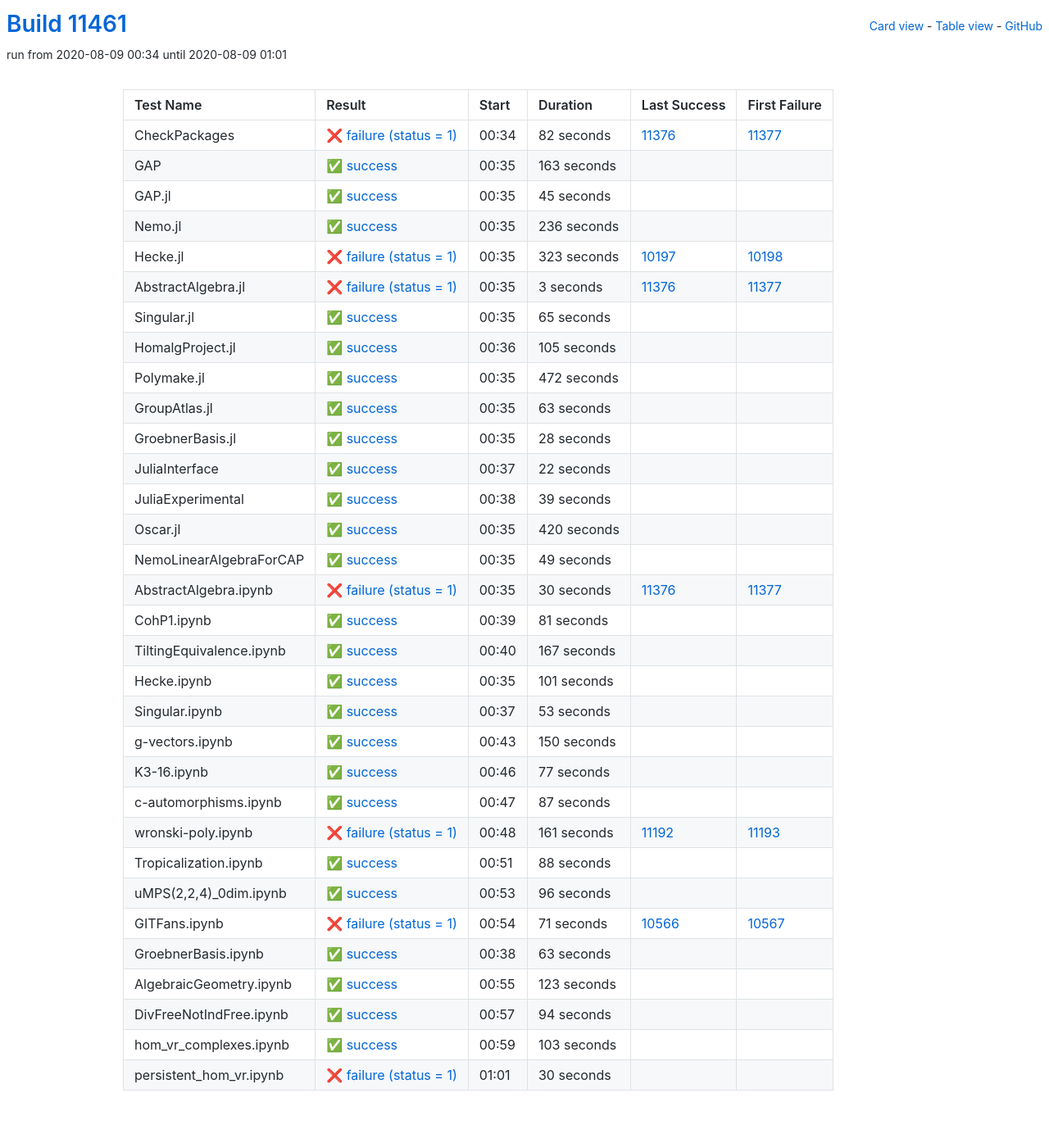
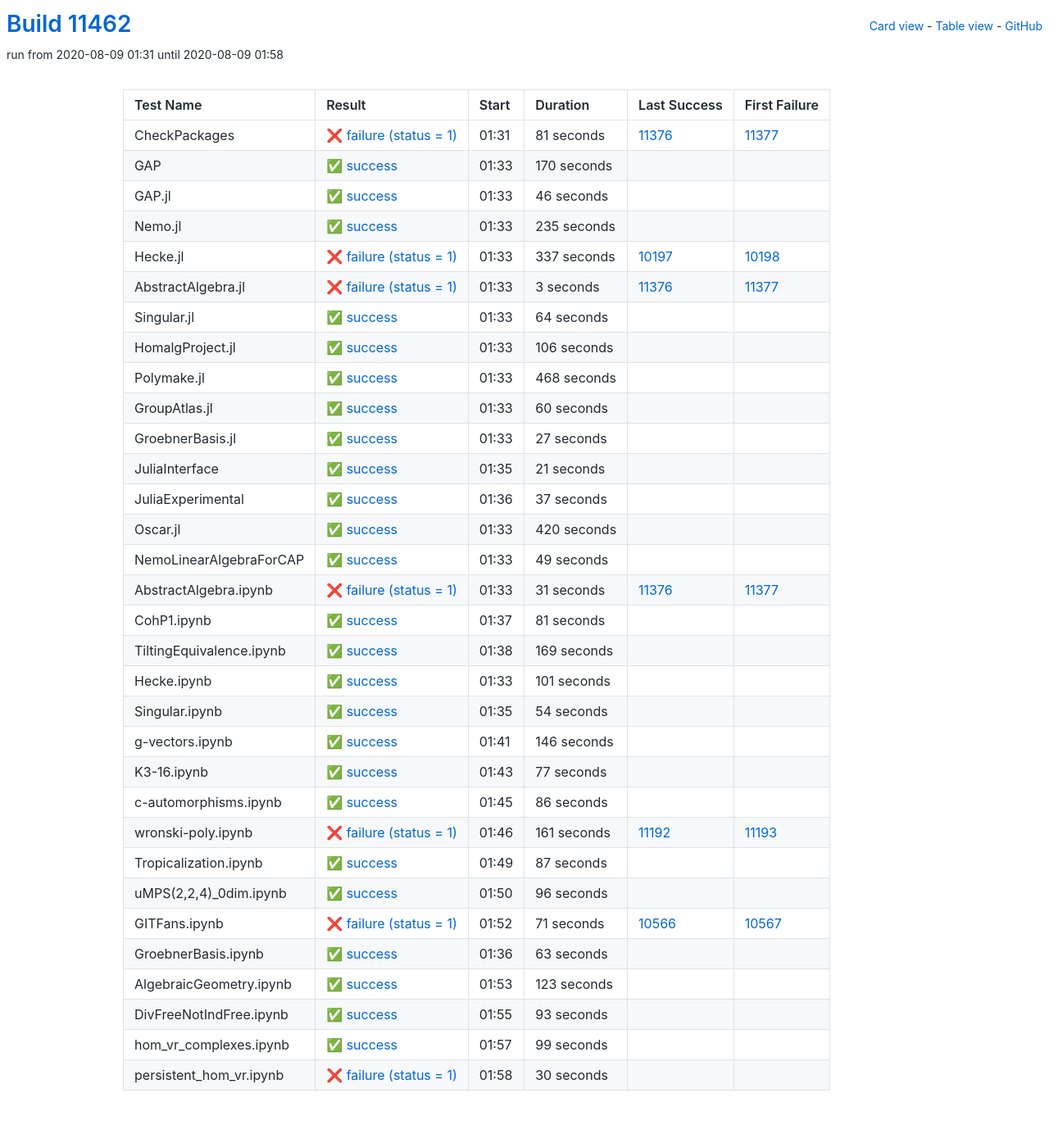
Before and after one commit to oscar-system/oscar-ci-status, a Jekyll site: the page built from table.html, in a window 1280 px wide. Shown: the whole page at 82% size. Built offline with Jekyll 4.4.1, drawn with Linux system fonts in a browser that asks for light colours.

Commit message:
Build #11462

```diff
--- a/_data/ci.yml
+++ b/_data/ci.yml
@@ -1,6 +1,6 @@
 ---
-build: 11461
-build_url: https://oscarci.mathematik.uni-kl.de/job/oscar/11461/
+build: 11462
+build_url: https://oscarci.mathematik.uni-kl.de/job/oscar/11462/
 job: oscar
 organization: oscar-system
 repo: oscar-ci-status
@@ -8,68 +8,68 @@
 tests:
 - name: CheckPackages
   id: checkpackages
-  log: https://oscarci.mathematik.uni-kl.de/job/oscar/11461/artifact/logs/build-11461/CheckPackages.log
-  start: 2020-08-09 00:34
+  log: https://oscarci.mathematik.uni-kl.de/job/oscar/11462/artifact/logs/build-11462/CheckPackages.log
+  start: 2020-08-09 01:31
   success: false
   exitcode: 1
   status: failure
-  duration: 82
+  duration: 81
   last_success: 11376
   last_success_url: https://oscarci.mathematik.uni-kl.de/job/oscar/11376/
   first_failure: 11377
   first_failure_url: https://oscarci.mathematik.uni-kl.de/job/oscar/11377/
 - name: GAP
   id: gap
-  log: https://oscarci.mathematik.uni-kl.de/job/oscar/11461/artifact/logs/build-11461/GAP.log
-  start: 2020-08-09 00:35
+  log: https://oscarci.mathematik.uni-kl.de/job/oscar/11462/artifact/logs/build-11462/GAP.log
+  start: 2020-08-09 01:33
   success: true
   exitcode: 0
   status: success
-  duration: 163
+  duration: 170
   last_success: false
   last_success_url:
   first_failure: false
   first_failure_url:
 - name: GAP.jl
   id: gap-jl
-  log: https://oscarci.mathematik.uni-kl.de/job/oscar/11461/artifact/logs/build-11461/GAP.jl.log
-  start: 2020-08-09 00:35
+  log: https://oscarci.mathematik.uni-kl.de/job/oscar/11462/artifact/logs/build-11462/GAP.jl.log
+  start: 2020-08-09 01:33
   success: true
   exitcode: 0
   status: success
-  duration: 45
+  duration: 46
   last_success: false
   last_success_url:
   first_failure: false
   first_failure_url:
 - name: Nemo.jl
   id: nemo-jl
-  log: https://oscarci.mathematik.uni-kl.de/job/oscar/11461/artifact/logs/build-11461/Nemo.jl.log
-  start: 2020-08-09 00:35
+  log: https://oscarci.mathematik.uni-kl.de/job/oscar/11462/artifact/logs/build-11462/Nemo.jl.log
+  start: 2020-08-09 01:33
   success: true
   exitcode: 0
   status: success
-  duration: 236
+  duration: 235
   last_success: false
   last_success_url:
   first_failure: false
   first_failure_url:
 - name: Hecke.jl
   id: hecke-jl
-  log: https://oscarci.mathematik.uni-kl.de/job/oscar/11461/artifact/logs/build-11461/Hecke.jl.log
-  start: 2020-08-09 00:35
+  log: https://oscarci.mathematik.uni-kl.de/job/oscar/11462/artifact/logs/build-11462/Hecke.jl.log
+  start: 2020-08-09 01:33
   success: false
   exitcode: 1
   status: failure
-  duration: 323
+  duration: 337
   last_success: 10197
   last_success_url: https://oscarci.mathematik.uni-kl.de/job/oscar/10197/
   first_failure: 10198
   first_failure_url: https://oscarci.mathematik.uni-kl.de/job/oscar/10198/
 - name: AbstractAlgebra.jl
   id: abstractalgebra-jl
-  log: https://oscarci.mathematik.uni-kl.de/job/oscar/11461/artifact/logs/build-11461/AbstractAlgebra.jl.log
-  start: 2020-08-09 00:35
+  log: https://oscarci.mathematik.uni-kl.de/job/oscar/11462/artifact/logs/build-11462/AbstractAlgebra.jl.log
+  start: 2020-08-09 01:33
   success: false
   exitcode: 1
   status: failure
@@ -80,92 +80,92 @@
   first_failure_url: https://oscarci.mathematik.uni-kl.de/job/oscar/11377/
 - name: Singular.jl
   id: singular-jl
-  log: https://oscarci.mathematik.uni-kl.de/job/oscar/11461/artifact/logs/build-11461/Singular.jl.log
-  start: 2020-08-09 00:35
+  log: https://oscarci.mathematik.uni-kl.de/job/oscar/11462/artifact/logs/build-11462/Singular.jl.log
+  start: 2020-08-09 01:33
   success: true
   exitcode: 0
   status: success
-  duration: 65
+  duration: 64
   last_success: false
   last_success_url:
   first_failure: false
   first_failure_url:
 - name: HomalgProject.jl
   id: homalgproject-jl
-  log: https://oscarci.mathematik.uni-kl.de/job/oscar/11461/artifact/logs/build-11461/HomalgProject.jl.log
-  start: 2020-08-09 00:36
+  log: https://oscarci.mathematik.uni-kl.de/job/oscar/11462/artifact/logs/build-11462/HomalgProject.jl.log
+  start: 2020-08-09 01:33
   success: true
   exitcode: 0
   status: success
-  duration: 105
+  duration: 106
   last_success: false
   last_success_url:
   first_failure: false
   first_failure_url:
 - name: Polymake.jl
   id: polymake-jl
-  log: https://oscarci.mathematik.uni-kl.de/job/oscar/11461/artifact/logs/build-11461/Polymake.jl.log
-  start: 2020-08-09 00:35
+  log: https://oscarci.mathematik.uni-kl.de/job/oscar/11462/artifact/logs/build-11462/Polymake.jl.log
+  start: 2020-08-09 01:33
   success: true
   exitcode: 0
   status: success
-  duration: 472
+  duration: 468
   last_success: false
   last_success_url:
   first_failure: false
   first_failure_url:
 - name: GroupAtlas.jl
   id: groupatlas-jl
-  log: https://oscarci.mathematik.uni-kl.de/job/oscar/11461/artifact/logs/build-11461/GroupAtlas.jl.log
-  start: 2020-08-09 00:35
+  log: https://oscarci.mathematik.uni-kl.de/job/oscar/11462/artifact/logs/build-11462/GroupAtlas.jl.log
+  start: 2020-08-09 01:33
   success: true
   exitcode: 0
   status: success
-  duration: 63
+  duration: 60
   last_success: false
   last_success_url:
   first_failure: false
   first_failure_url:
 - name: GroebnerBasis.jl
   id: groebnerbasis-jl
-  log: https://oscarci.mathematik.uni-kl.de/job/oscar/11461/artifact/logs/build-11461/GroebnerBasis.jl.log
-  start: 2020-08-09 00:35
+  log: https://oscarci.mathematik.uni-kl.de/job/oscar/11462/artifact/logs/build-11462/GroebnerBasis.jl.log
+  start: 2020-08-09 01:33
   success: true
   exitcode: 0
   status: success
-  duration: 28
+  duration: 27
   last_success: false
   last_success_url:
   first_failure: false
   first_failure_url:
 - name: JuliaInterface
   id: juliainterface
-  log: https://oscarci.mathematik.uni-kl.de/job/oscar/11461/artifact/logs/build-11461/JuliaInterface.log
-  start: 2020-08-09 00:37
+  log: https://oscarci.mathematik.uni-kl.de/job/oscar/11462/artifact/logs/build-11462/JuliaInterface.log
+  start: 2020-08-09 01:35
   success: true
   exitcode: 0
   status: success
-  duration: 22
+  duration: 21
   last_success: false
   last_success_url:
   first_failure: false
   first_failure_url:
 - name: JuliaExperimental
   id: juliaexperimental
-  log: https://oscarci.mathematik.uni-kl.de/job/oscar/11461/artifact/logs/build-11461/JuliaExperimental.log
-  start: 2020-08-09 00:38
+  log: https://oscarci.mathematik.uni-kl.de/job/oscar/11462/artifact/logs/build-11462/JuliaExperimental.log
+  start: 2020-08-09 01:36
   success: true
   exitcode: 0
   status: success
-  duration: 39
+  duration: 37
   last_success: false
   last_success_url:
   first_failure: false
   first_failure_url:
 - name: Oscar.jl
   id: oscar-jl
-  log: https://oscarci.mathematik.uni-kl.de/job/oscar/11461/artifact/logs/build-11461/Oscar.jl.log
-  start: 2020-08-09 00:35
+  log: https://oscarci.mathematik.uni-kl.de/job/oscar/11462/artifact/logs/build-11462/Oscar.jl.log
+  start: 2020-08-09 01:33
   success: true
   exitcode: 0
   status: success
@@ -176,8 +176,8 @@
   first_failure_url:
 - name: NemoLinearAlgebraForCAP
   id: nemolinearalgebraforcap
-  log: https://oscarci.mathematik.uni-kl.de/job/oscar/11461/artifact/logs/build-11461/NemoLinearAlgebraForCAP.log
-  start: 2020-08-09 00:35
+  log: https://oscarci.mathematik.uni-kl.de/job/oscar/11462/artifact/logs/build-11462/NemoLinearAlgebraForCAP.log
+  start: 2020-08-09 01:33
   success: true
   exitcode: 0
   status: success
@@ -188,20 +188,20 @@
   first_failure_url:
 - name: AbstractAlgebra.ipynb
   id: abstractalgebra-ipynb
-  log: https://oscarci.mathematik.uni-kl.de/job/oscar/11461/artifact/logs/build-11461/AbstractAlgebra.ipynb.log
-  start: 2020-08-09 00:35
+  log: https://oscarci.mathematik.uni-kl.de/job/oscar/11462/artifact/logs/build-11462/AbstractAlgebra.ipynb.log
+  start: 2020-08-09 01:33
   success: false
   exitcode: 1
   status: failure
-  duration: 30
+  duration: 31
   last_success: 11376
   last_success_url: https://oscarci.mathematik.uni-kl.de/job/oscar/11376/
   first_failure: 11377
   first_failure_url: https://oscarci.mathematik.uni-kl.de/job/oscar/11377/
 - name: CohP1.ipynb
   id: cohp1-ipynb
-  log: https://oscarci.mathematik.uni-kl.de/job/oscar/11461/artifact/logs/build-11461/CohP1.ipynb.log
-  start: 2020-08-09 00:39
+  log: https://oscarci.mathematik.uni-kl.de/job/oscar/11462/artifact/logs/build-11462/CohP1.ipynb.log
+  start: 2020-08-09 01:37
   success: true
   exitcode: 0
   status: success
@@ -212,20 +212,20 @@
   first_failure_url:
 - name: TiltingEquivalence.ipynb
   id: tiltingequivalence-ipynb
-  log: https://oscarci.mathematik.uni-kl.de/job/oscar/11461/artifact/logs/build-11461/TiltingEquivalence.ipynb.log
-  start: 2020-08-09 00:40
+  log: https://oscarci.mathematik.uni-kl.de/job/oscar/11462/artifact/logs/build-11462/TiltingEquivalence.ipynb.log
+  start: 2020-08-09 01:38
   success: true
   exitcode: 0
   status: success
-  duration: 167
+  duration: 169
   last_success: false
   last_success_url:
   first_failure: false
   first_failure_url:
 - name: Hecke.ipynb
   id: hecke-ipynb
-  log: https://oscarci.mathematik.uni-kl.de/job/oscar/11461/artifact/logs/build-11461/Hecke.ipynb.log
-  start: 2020-08-09 00:35
+  log: https://oscarci.mathematik.uni-kl.de/job/oscar/11462/artifact/logs/build-11462/Hecke.ipynb.log
+  start: 2020-08-09 01:33
   success: true
   exitcode: 0
   status: success
@@ -236,32 +236,32 @@
   first_failure_url:
 - name: Singular.ipynb
   id: singular-ipynb
-  log: https://oscarci.mathematik.uni-kl.de/job/oscar/11461/artifact/logs/build-11461/Singular.ipynb.log
-  start: 2020-08-09 00:37
+  log: https://oscarci.mathematik.uni-kl.de/job/oscar/11462/artifact/logs/build-11462/Singular.ipynb.log
+  start: 2020-08-09 01:35
   success: true
   exitcode: 0
   status: success
-  duration: 53
+  duration: 54
   last_success: false
   last_success_url:
   first_failure: false
   first_failure_url:
 - name: g-vectors.ipynb
   id: g-vectors-ipynb
-  log: https://oscarci.mathematik.uni-kl.de/job/oscar/11461/artifact/logs/build-11461/g-vectors.ipynb.log
-  start: 2020-08-09 00:43
+  log: https://oscarci.mathematik.uni-kl.de/job/oscar/11462/artifact/logs/build-11462/g-vectors.ipynb.log
+  start: 2020-08-09 01:41
   success: true
   exitcode: 0
   status: success
-  duration: 150
+  duration: 146
   last_success: false
   last_success_url:
   first_failure: false
   first_failure_url:
 - name: K3-16.ipynb
   id: k3-16-ipynb
-  log: https://oscarci.mathematik.uni-kl.de/job/oscar/11461/artifact/logs/build-11461/K3-16.ipynb.log
-  start: 2020-08-09 00:46
+  log: https://oscarci.mathematik.uni-kl.de/job/oscar/11462/artifact/logs/build-11462/K3-16.ipynb.log
+  start: 2020-08-09 01:43
   success: true
   exitcode: 0
   status: success
@@ -272,20 +272,20 @@
   first_failure_url:
 - name: c-automorphisms.ipynb
   id: c-automorphisms-ipynb
-  log: https://oscarci.mathematik.uni-kl.de/job/oscar/11461/artifact/logs/build-11461/c-automorphisms.ipynb.log
-  start: 2020-08-09 00:47
+  log: https://oscarci.mathematik.uni-kl.de/job/oscar/11462/artifact/logs/build-11462/c-automorphisms.ipynb.log
+  start: 2020-08-09 01:45
   success: true
   exitcode: 0
   status: success
-  duration: 87
+  duration: 86
   last_success: false
   last_success_url:
   first_failure: false
   first_failure_url:
 - name: wronski-poly.ipynb
   id: wronski-poly-ipynb
-  log: https://oscarci.mathematik.uni-kl.de/job/oscar/11461/artifact/logs/build-11461/wronski-poly.ipynb.log
-  start: 2020-08-09 00:48
+  log: https://oscarci.mathematik.uni-kl.de/job/oscar/11462/artifact/logs/build-11462/wronski-poly.ipynb.log
+  start: 2020-08-09 01:46
   success: false
   exitcode: 1
   status: failure
@@ -296,20 +296,20 @@
   first_failure_url: https://oscarci.mathematik.uni-kl.de/job/oscar/11193/
 - name: Tropicalization.ipynb
   id: tropicalization-ipynb
-  log: https://oscarci.mathematik.uni-kl.de/job/oscar/11461/artifact/logs/build-11461/Tropicalization.ipynb.log
-  start: 2020-08-09 00:51
+  log: https://oscarci.mathematik.uni-kl.de/job/oscar/11462/artifact/logs/build-11462/Tropicalization.ipynb.log
+  start: 2020-08-09 01:49
   success: true
   exitcode: 0
   status: success
-  duration: 88
+  duration: 87
   last_success: false
   last_success_url:
   first_failure: false
   first_failure_url:
 - name: uMPS(2,2,4)_0dim.ipynb
   id: umps-2-2-4-0dim-ipynb
-  log: https://oscarci.mathematik.uni-kl.de/job/oscar/11461/artifact/logs/build-11461/uMPS-2-2-4-_0dim.ipynb.log
-  start: 2020-08-09 00:53
+  log: https://oscarci.mathematik.uni-kl.de/job/oscar/11462/artifact/logs/build-11462/uMPS-2-2-4-_0dim.ipynb.log
+  start: 2020-08-09 01:50
   success: true
   exitcode: 0
   status: success
@@ -320,8 +320,8 @@
   first_failure_url:
 - name: GITFans.ipynb
   id: gitfans-ipynb
-  log: https://oscarci.mathematik.uni-kl.de/job/oscar/11461/artifact/logs/build-11461/GITFans.ipynb.log
-  start: 2020-08-09 00:54
+  log: https://oscarci.mathematik.uni-kl.de/job/oscar/11462/artifact/logs/build-11462/GITFans.ipynb.log
+  start: 2020-08-09 01:52
   success: false
   exitcode: 1
   status: failure
@@ -332,8 +332,8 @@
   first_failure_url: https://oscarci.mathematik.uni-kl.de/job/oscar/10567/
 - name: GroebnerBasis.ipynb
   id: groebnerbasis-ipynb
-  log: https://oscarci.mathematik.uni-kl.de/job/oscar/11461/artifact/logs/build-11461/GroebnerBasis.ipynb.log
-  start: 2020-08-09 00:38
+  log: https://oscarci.mathematik.uni-kl.de/job/oscar/11462/artifact/logs/build-11462/GroebnerBasis.ipynb.log
+  start: 2020-08-09 01:36
   success: true
   exitcode: 0
   status: success
@@ -344,8 +344,8 @@
   first_failure_url:
 - name: AlgebraicGeometry.ipynb
   id: algebraicgeometry-ipynb
-  log: https://oscarci.mathematik.uni-kl.de/job/oscar/11461/artifact/logs/build-11461/AlgebraicGeometry.ipynb.log
-  start: 2020-08-09 00:55
+  log: https://oscarci.mathematik.uni-kl.de/job/oscar/11462/artifact/logs/build-11462/AlgebraicGeometry.ipynb.log
+  start: 2020-08-09 01:53
   success: true
   exitcode: 0
   status: success
@@ -356,32 +356,32 @@
   first_failure_url:
 - name: DivFreeNotIndFree.ipynb
   id: divfreenotindfree-ipynb
-  log: https://oscarci.mathematik.uni-kl.de/job/oscar/11461/artifact/logs/build-11461/DivFreeNotIndFree.ipynb.log
-  start: 2020-08-09 00:57
+  log: https://oscarci.mathematik.uni-kl.de/job/oscar/11462/artifact/logs/build-11462/DivFreeNotIndFree.ipynb.log
+  start: 2020-08-09 01:55
   success: true
   exitcode: 0
   status: success
-  duration: 94
+  duration: 93
   last_success: false
   last_success_url:
   first_failure: false
   first_failure_url:
 - name: hom_vr_complexes.ipynb
   id: hom-vr-complexes-ipynb
-  log: https://oscarci.mathematik.uni-kl.de/job/oscar/11461/artifact/logs/build-11461/hom_vr_complexes.ipynb.log
-  start: 2020-08-09 00:59
+  log: https://oscarci.mathematik.uni-kl.de/job/oscar/11462/artifact/logs/build-11462/hom_vr_complexes.ipynb.log
+  start: 2020-08-09 01:57
   success: true
   exitcode: 0
   status: success
-  duration: 103
+  duration: 99
   last_success: false
   last_success_url:
   first_failure: false
   first_failure_url:
 - name: persistent_hom_vr.ipynb
   id: persistent-hom-vr-ipynb
-  log: https://oscarci.mathematik.uni-kl.de/job/oscar/11461/artifact/logs/build-11461/persistent_hom_vr.ipynb.log
-  start: 2020-08-09 01:01
+  log: https://oscarci.mathematik.uni-kl.de/job/oscar/11462/artifact/logs/build-11462/persistent_hom_vr.ipynb.log
+  start: 2020-08-09 01:58
   success: false
   exitcode: 1
   status: failure
```
Also changed, not shown: README.md.
